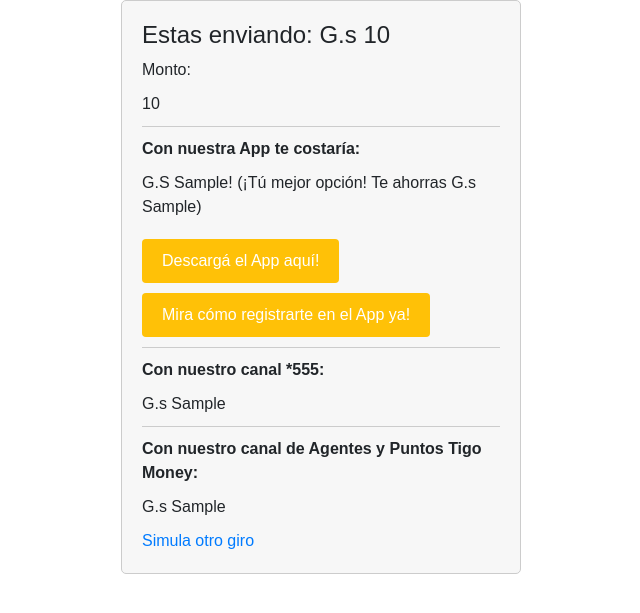
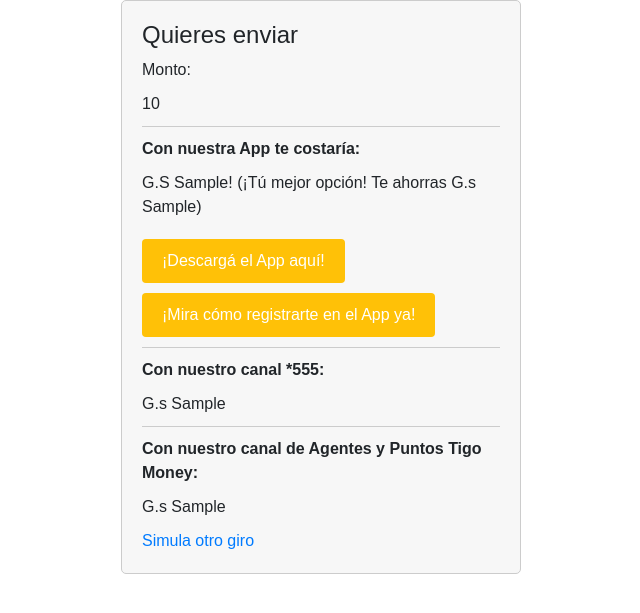
Before and after one commit to renatocastro33/tigo_money_calculator, a Flask app: template templates/result.html in a window 1280 px wide. Shown: the top 613 px of the page, without its empty margins (319-959 px from the left). Run offline with Flask 3, Linux system fonts and the light colour scheme; the template is opened without the code that fills it: most values are stand-ins (such as "Sample title", 1, 10 or a date in 2020); some libraries are stand-ins or nearby versions.

Commit message:
Add files via upload

```diff
--- a/templates/result.html
+++ b/templates/result.html
@@ -82,7 +82,7 @@
     </style>
   <body>
     <div class="container">
-      <h4>Estas enviando: G.s {{ amount }}</h4>
+      <h4>Quieres enviar</h4>
       <div class="result-section">
         <p class="result-label">Monto:</p>
         <p class="result-value">{{ amount }}</p>
@@ -90,8 +90,8 @@
         <div class="cost-box">
           <p class="cost-label">Con nuestra App te costaría:</p>
           <p>G.S {{ cost1 }}! (¡Tú mejor opción! Te ahorras G.s {{saving_1}})</p>
-          <a href="https://tmy-py.onelink.me/MDSO" class="cta-button" id="cta-app-link" target="_blank">Descargá el App aquí!</a>
-          <a href="https://www.youtube.com/watch?v=9ktnNrYFtRk" class="cta-button" target="_blank">Mira cómo registrarte en el App ya!</a>
+          <a href="https://tmy-py.onelink.me/MDSO" class="cta-button" id="cta-app-link" target="_blank">¡Descargá el App aquí!</a>
+          <a href="https://www.youtube.com/watch?v=9ktnNrYFtRk" class="cta-button" target="_blank">¡Mira cómo registrarte en el App ya!</a>
         </div>
 
         <div class="cost-box">
```
